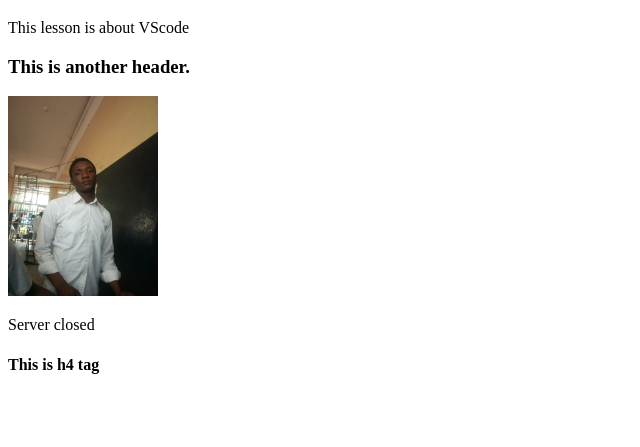
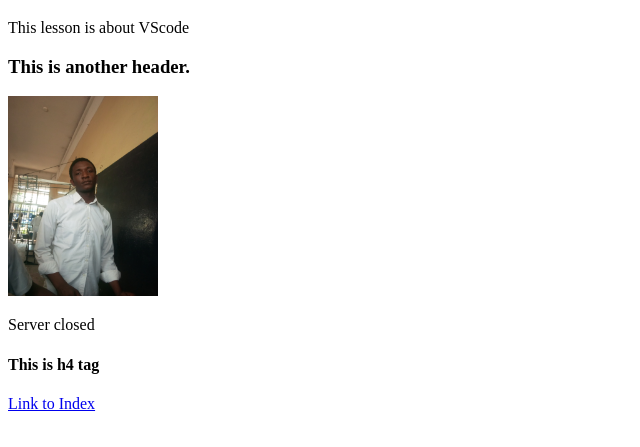
Before and after one commit to DRevivalist/First-web, a plain HTML site: page home.html in a window 1280 px wide. Shown: the part 61-508 px from the top of the page, without its empty margins (0-640 px from the left). Drawn offline with Linux system fonts and the light colour scheme.

Commit message:
Added anchor tag

```diff
--- a/home.html
+++ b/home.html
@@ -13,5 +13,6 @@
     <img src="025.jpg" alt="Picture" width="150px">
     <p>Server closed</p>
     <h4>This is h4 tag</h4>
+    <a href="index.html" target="_blank">Link to Index</a>
 </body>
 </html>
```
